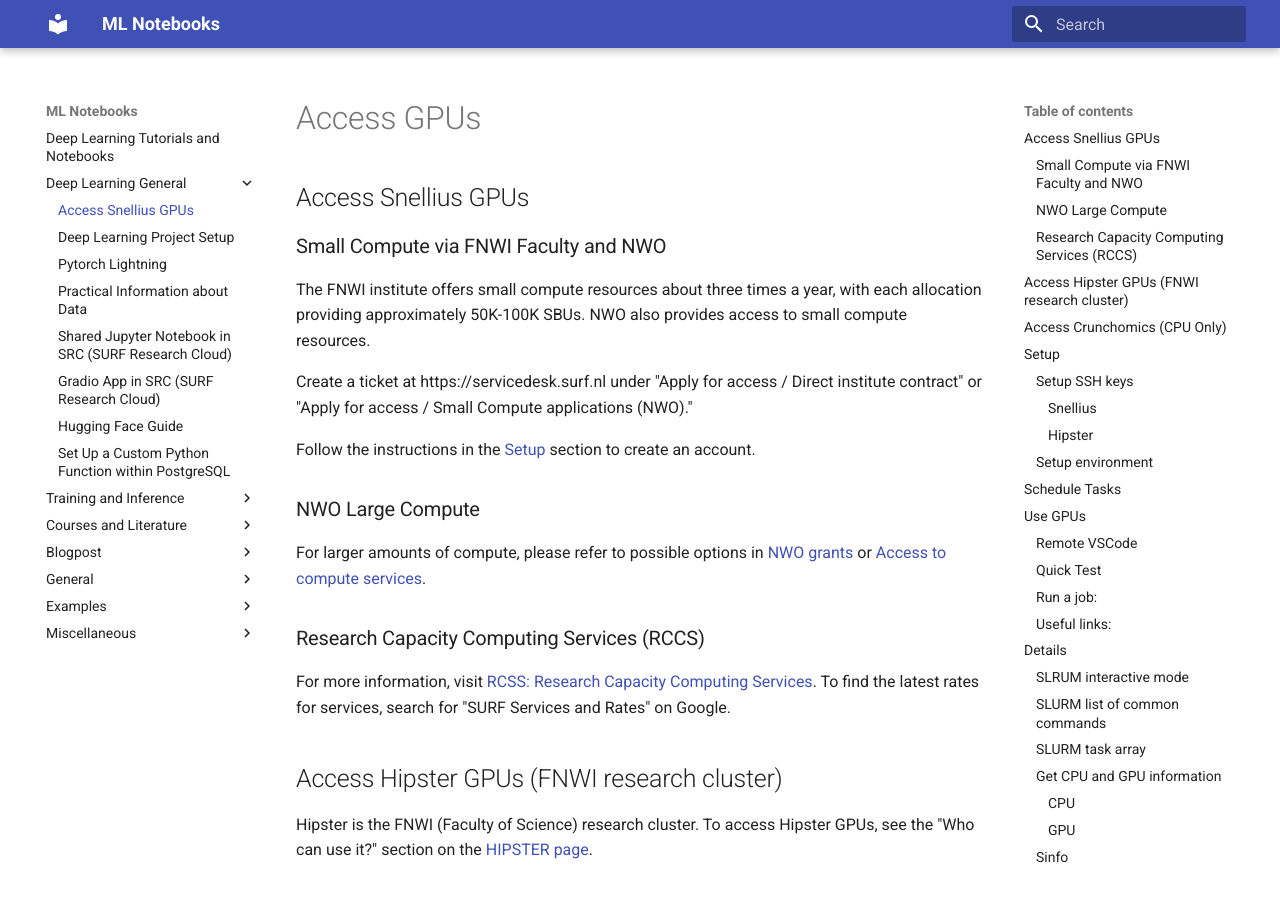
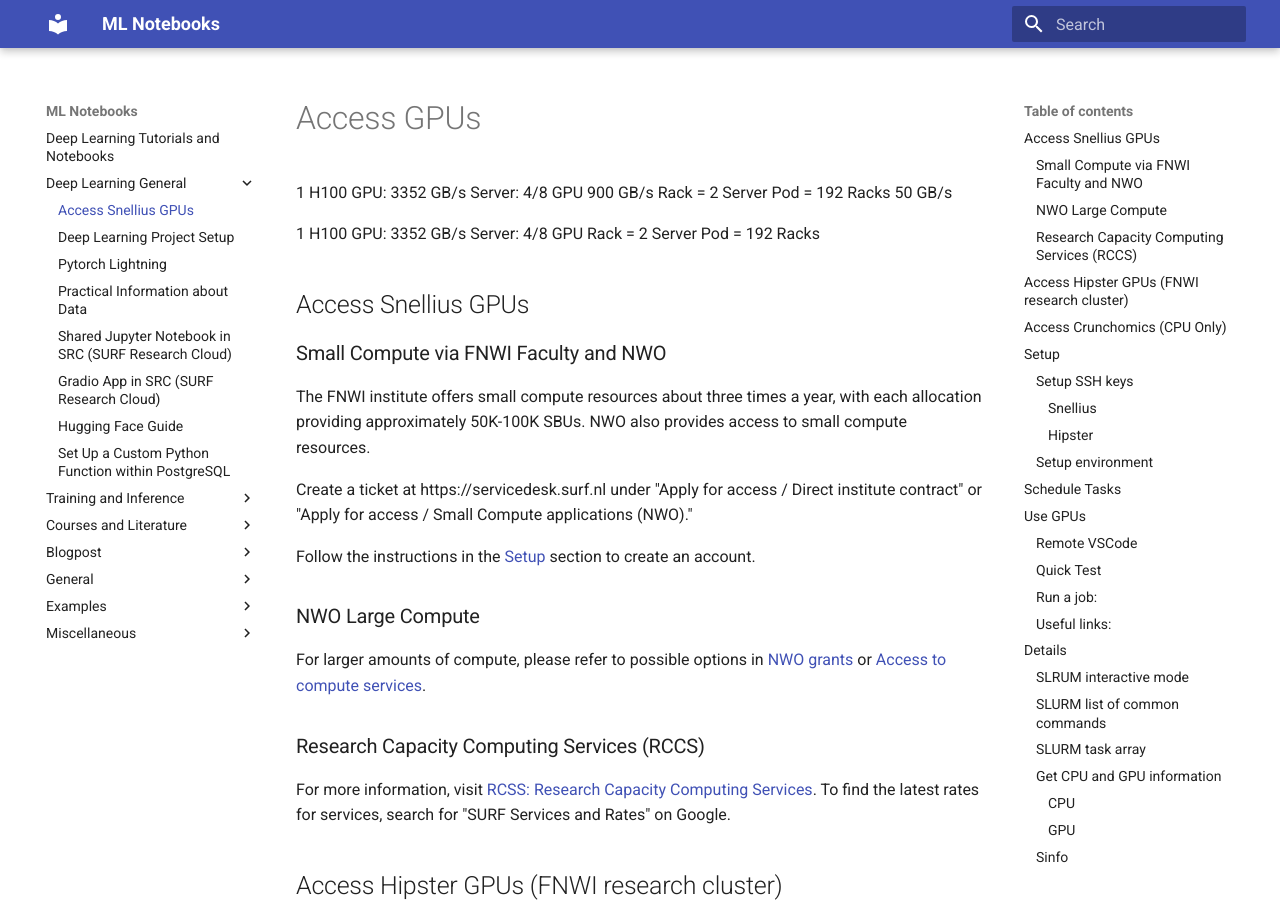
Before and after one commit to fkariminejadasl/ml-notebooks, an MkDocs documentation site: the page built from docs/gpu.md, in a window 1280 px wide and 900 px high. Built offline with MkDocs 1.6.1 and Material for MkDocs 9.7.7, drawn with Linux system fonts in a browser that asks for light colours.

```diff
--- a/docs/gpu.md
+++ b/docs/gpu.md
@@ -1,5 +1,13 @@
 # Access GPUs
+1 H100 GPU: 3352 GB/s
+Server: 4/8 GPU 900 GB/s
+Rack = 2 Server
+Pod = 192 Racks 50 GB/s
 
+1 H100 GPU: 3352 GB/s
+Server: 4/8 GPU
+Rack = 2 Server
+Pod = 192 Racks
 ## Access Snellius GPUs
 
 ### Small Compute via FNWI Faculty and NWO
--- a/mkdocs.yml
+++ b/mkdocs.yml
@@ -25,11 +25,12 @@ nav:
     - Example Tasks for Large Language, Multimodal, and Vision Models: tasks.md
     - Companies: companies.md
     - Handling Variable Sequence Lengths in Transformer Models: transformer_models_with_variable_sequence_lengths.md
-    - PointCloud: pointclouds.md
+    - Installing Deep Learning Tools for Point Cloud Segmentation: segmenttree_install.md
     - "Enhancing AI Capabilities: Post-Training, Reasoning, and Agent, Models": AIEnhancement.md
     - Generative AI: generative.md
     - Time Series Augmentation: ts_augmentation.md
     - Metrics for Comparing Distributions: distribution_metrics.md
+    - "Simulation: Generation / Editing": simulation.md
   - General:
     - Services: services.md
     - Git Basics: git.md
```
Also changed, not shown: docs/README.md (+2 -1 lines), docs/simulation.md (added, +11 -0 lines), docs/segmenttree_install.md (renamed from docs/pointclouds.md).
